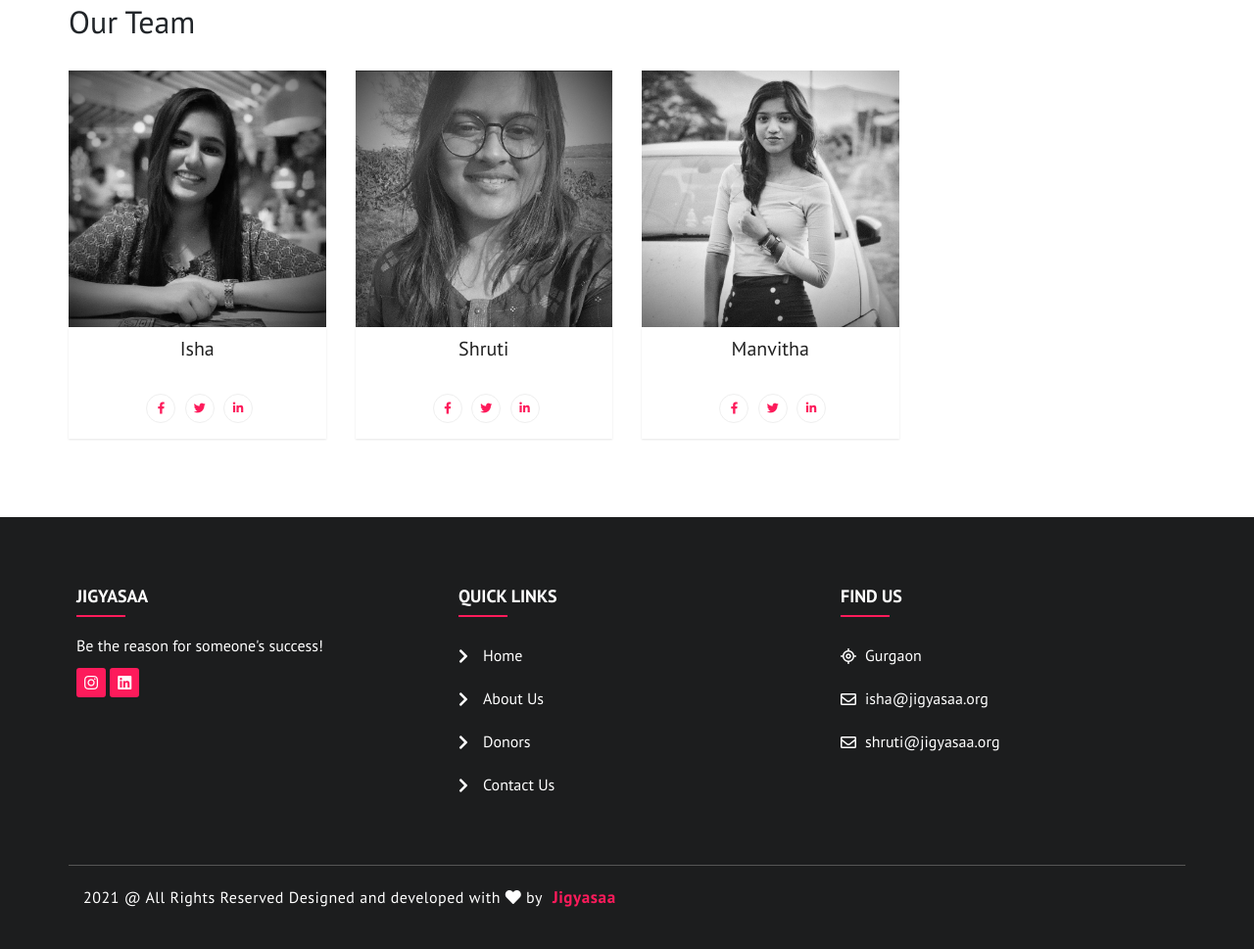
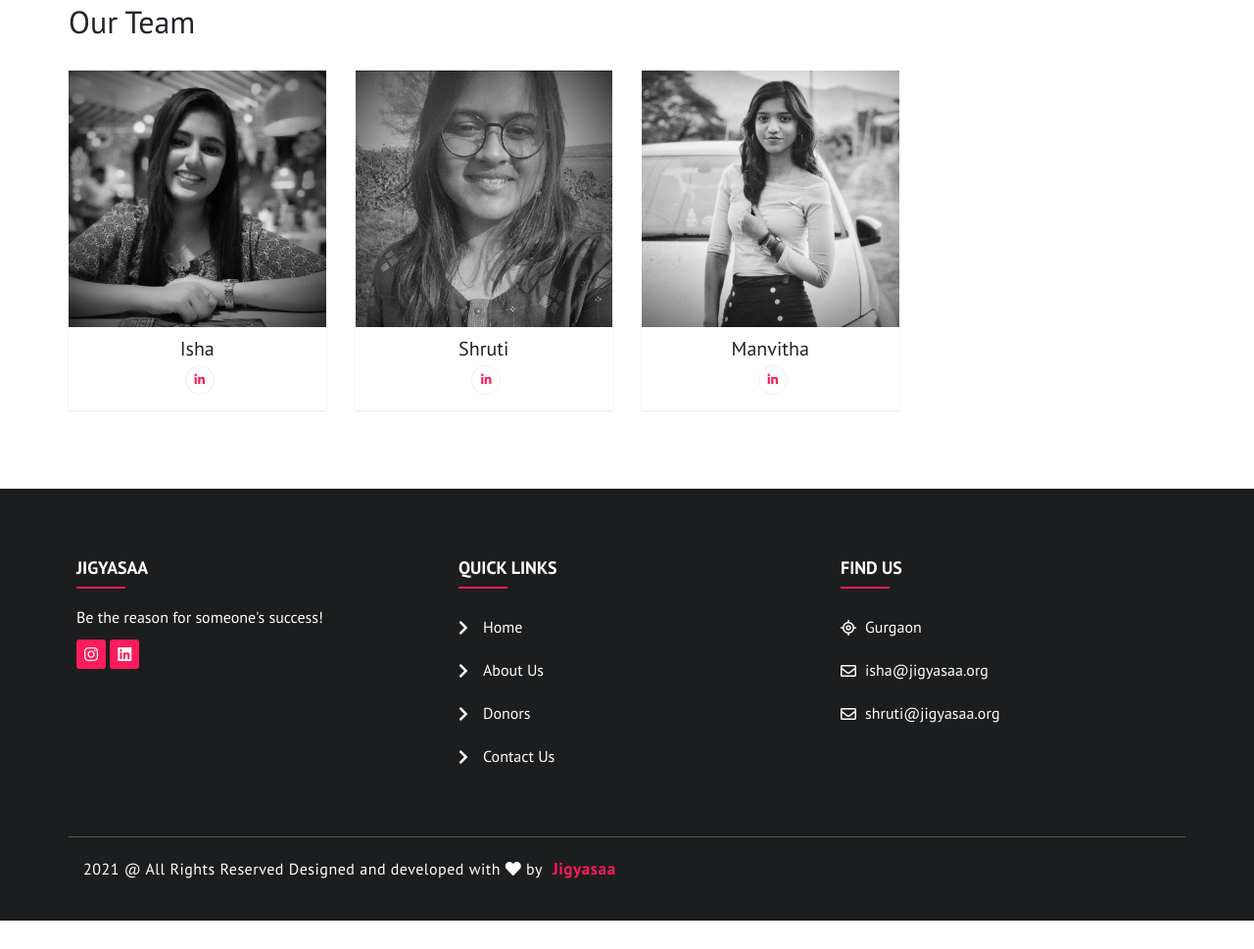
Before and after one commit to Sagn1k/classroom, a plain HTML site: page index.html in a window 1280 px wide. Shown: the part 2664-3633 px from the top of the page at 98% size. After the commit the page ends 3604 px from the top, so only its background shows below. Drawn offline with Linux system fonts and the light colour scheme.

Commit message:
chenged linkedin urls

```diff
--- a/index.html
+++ b/index.html
@@ -14,8 +14,9 @@
       window.dataLayer = window.dataLayer || [];
       function gtag(){dataLayer.push(arguments);}
       gtag('js', new Date());
+
       gtag('config', 'G-E9JL40919E');
-    </script>
+</script>
 </head>
 
 <body>
@@ -372,11 +373,9 @@
               </div>
               <div class="team-content">
                 <h3>Isha</h3>
-                <p>Designer</p>
+                <!-- <p>Designer</p> -->
                 <ul>
-                  <li><a href="#"><i class="fab fa-facebook-f"></i></a></li>
-                  <li><a href="#"><i class="fab fa-twitter"></i></a></li>
-                  <li><a href="#"><i class="fab fa-linkedin-in"></i></a></li>
+                  <li><a href="http://linkedin.com/in/isha-mazhar-3624b6111"><i class="fab fa-linkedin-in"></i></a></li>
                 </ul>
               </div>
             </div>
@@ -389,11 +388,9 @@
               </div>
               <div class="team-content">
                 <h3>Shruti</h3>
-                <p>Art Designer</p>
+                <!-- <p>Art Designer</p> -->
                 <ul>
-                  <li><a href="#"><i class="fab fa-facebook-f"></i></a></li>
-                  <li><a href="#"><i class="fab fa-twitter"></i></a></li>
-                  <li><a href="#"><i class="fab fa-linkedin-in"></i></a></li>
+                  <li><a href="http://linkedin.com/in/shruti-lahiry-3563b7165"><i class="fab fa-linkedin-in"></i></a></li>
                 </ul>
               </div>
             </div>
@@ -406,11 +403,9 @@
               </div>
               <div class="team-content">
                 <h3>Manvitha</h3>
-                <p>SEO</p>
+                <!-- <p>SEO</p> -->
                 <ul>
-                  <li><a href="#"><i class="fab fa-facebook-f"></i></a></li>
-                  <li><a href="#"><i class="fab fa-twitter"></i></a></li>
-                  <li><a href="#"><i class="fab fa-linkedin-in"></i></a></li>
+                  <li><a href="http://linkedin.com/in/manvitha-tayi-83546a114"><i class="fab fa-linkedin-in"></i></a></li>
                 </ul>
               </div>
             </div>
```
Also changed, not shown: about-us.html (+6 -12 lines).
